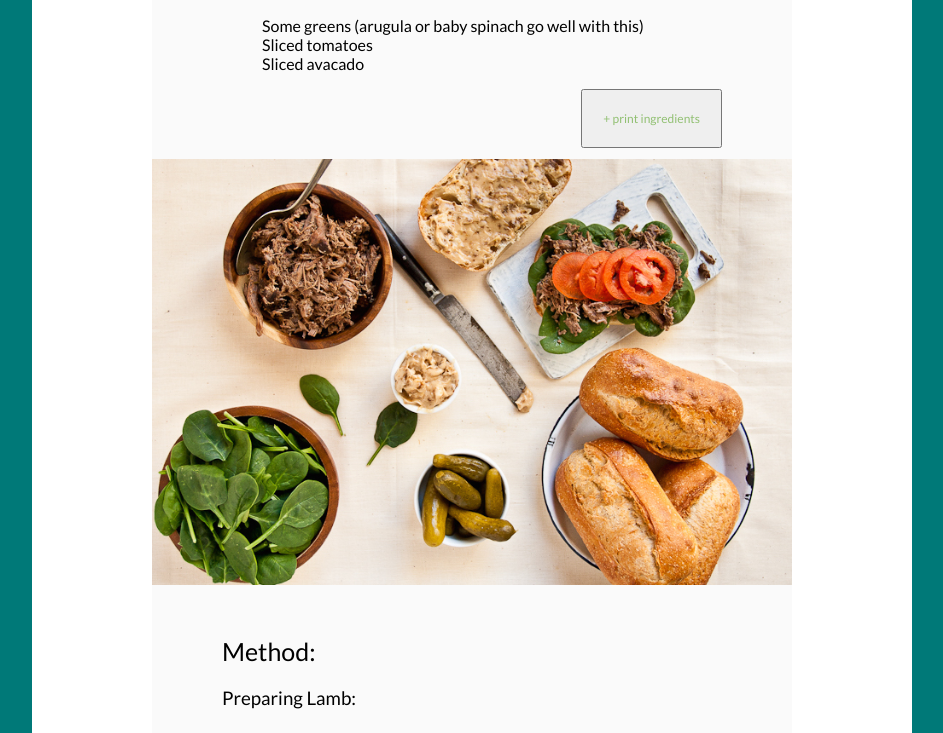
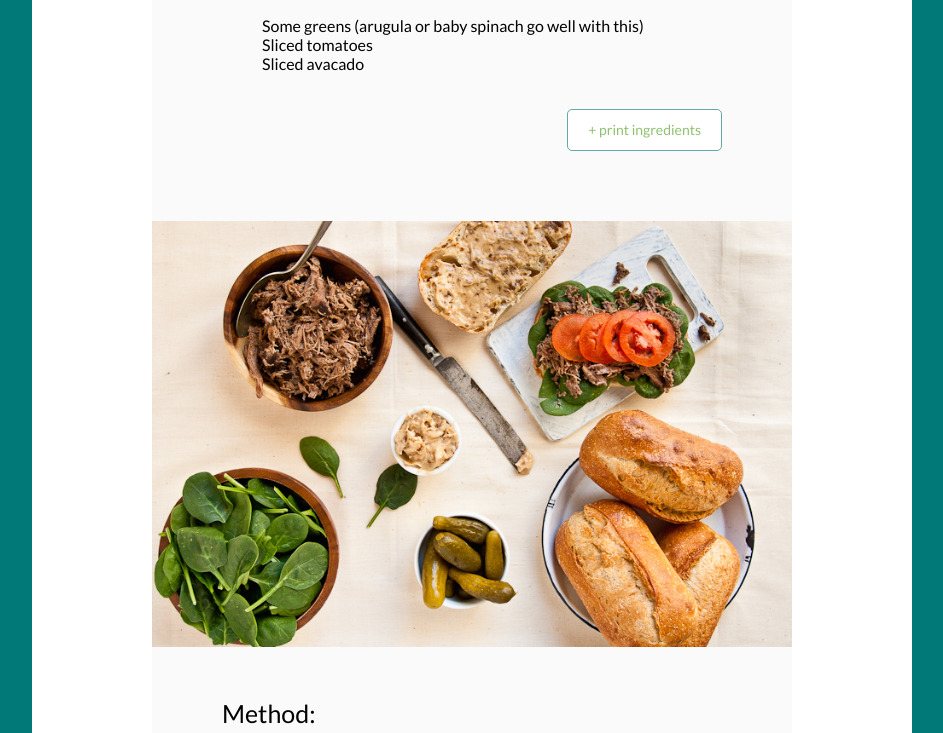
Before and after one commit to reganperkins/lighthouse-recipie, a plain HTML site: page index.html in a window 1280 px wide. Shown: the part 1732-2465 px from the top of the page, without its empty margins (168-1111 px from the left). Drawn offline with nearby package versions, Linux system fonts and the light colour scheme.

Commit message:
button style

```diff
--- a/index.html
+++ b/index.html
@@ -87,6 +87,7 @@
 				</ul>
 
 				<button class="print">+ print ingredients</button>
+				<div class="clear"></div>
 			</section>
 
 			<img src="images/img2.jpg" class="center img-hor" />
@@ -125,6 +126,7 @@
 					<span>On a bed of greens over sliced baguette put some pulled leg of lamb, add caramelized onion, tomato and avacado. Smother some aioli on the other half of the baguette. Place it on top and enjoy with a glass of cold beer and your honey!</span>
 				</article>
 				<button class="print">+ print ingredients</button>
+				<div class="clear"></div>
 			</section>
 
 			<img src="images/img3.jpg" class="center img-hor" />
--- a/style.css
+++ b/style.css
@@ -77,11 +77,18 @@ input {
 	padding-right: 70px;
 	padding-left: 70px;
 }
+
 .print {
-	font-size: 12px;
+	font-size: 14px;
+    line-height: 0px;
 	color: #91C072;
 	float: right;
 	padding: 20px;
+    margin-top: 20px;
+    height: 10px;
+    border-radius: 5px;
+    background-color: #ffffff;
+    border: 1px solid #67A8A7;
 }
 .social {
 	display: block;
```
